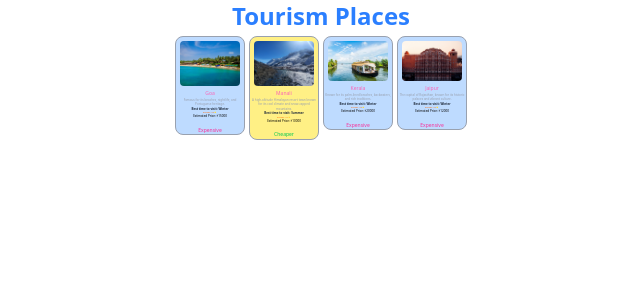
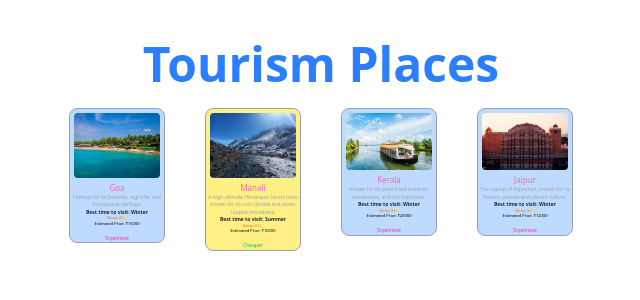
Before and after one commit to SaiMallikharjun98/Tourism, a React (Vite) app: page / in a window 1280 px wide. Shown: the top 300 px of the page, without its empty margins (319-959 px from the left). Built offline with nearby package versions, Linux system fonts and the light colour scheme.

Commit message:
text sizes changed

```diff
--- a/src/App.jsx
+++ b/src/App.jsx
@@ -5,7 +5,7 @@ const App = () => {
     {
       placeName: "Goa",
       desc: "Famous for its beaches, nightlife, and Portuguese heritage.",
-      img: "/public/Goa-image.avif",
+      img: "/Goa-image.avif",
       whenToVisit: "Winter",
       ratings: 4.5,
       price: 15000,
@@ -13,7 +13,7 @@ const App = () => {
     {
       placeName: "Manali",
       desc: "A high-altitude Himalayan resort town known for its cool climate and snow-capped mountains.",
-      img: "/public/manali-image.avif",
+      img: "/manali-image.avif",
       whenToVisit: "Summer",
       ratings: 4.7,
       price: 10000,
@@ -21,7 +21,7 @@ const App = () => {
     {
       placeName: "Kerala",
       desc: "Known for its palm-lined beaches, backwaters, and rich traditions.",
-      img: "/public/kerala-image.avif",
+      img: "/kerala-image.avif",
       whenToVisit: "Winter",
       ratings: 4.8,
       price: 20000,
@@ -29,7 +29,7 @@ const App = () => {
     {
       placeName: "Jaipur",
       desc: "The capital of Rajasthan, known for its historic palaces and vibrant culture.",
-      img: "/public/jaipur-image.avif",
+      img: "/jaipur-image.avif",
       whenToVisit: "Winter",
       ratings: 4.6,
       price: 12000,
--- a/src/components/TouristPlace.jsx
+++ b/src/components/TouristPlace.jsx
@@ -3,14 +3,14 @@ import React from "react";
 const TouristPlace = (props) => {
   return (
     <>
-      <h1 className="text-2xl text-center text-blue-500 font-bold ">
+      <h1 className=" mt-10 text-5xl text-center text-blue-500 font-bold ">
         Tourism Places
       </h1>
-      <div className="flex flex-wrap justify-center gap-1">
+      <div className="flex flex-wrap justify-center gap-10">
         {props.places.map((place, index) => (
           <div key={index}>
             <div
-              className={`mt-1  mb-1 border-gray-400 border-[0.5px] rounded-lg w-[70px] flex flex-col text-center justify-center "
+              className={`mt-5 mb-1 border-gray-400 border-[0.5px] rounded-lg w-24 flex flex-col text-center justify-center "
             ${
               place.whenToVisit === "Summer" ? "bg-yellow-200" : "bg-blue-200"
             }`}
@@ -18,17 +18,17 @@ const TouristPlace = (props) => {
               <img
                 src={place.img}
                 alt={`${place.placeName} image`}
-                className="w-[90px] rounded-lg p-1"
+                className="w-24 rounded-lg p-1"
               />
-              <h2 className="text-[5px] text-pink-400 ">{place.placeName}</h2>
-              <p className="text-[3px] text-gray-400 ">{place.desc}</p>
-              <p className="text-[3px] text-gray-800 font-bold">
+              <h2 className="text-[8px] text-pink-400 ">{place.placeName}</h2>
+              <p className="text-[5px] text-gray-400 ">{place.desc}</p>
+              <p className="text-[5px] text-gray-800 font-bold">
                 Best time to visit: {place.whenToVisit}
               </p>
-              <p className="text-[2px] text-orange-500">
+              <p className="text-[3px] text-orange-500">
                 Ratings: {place.ratings}⭐
               </p>
-              <p className="text-[3px] text-black pb-2">
+              <p className="text-[4px] text-black pb-2">
                 Estimated Price: ₹{place.price}
               </p>
               {place.price < 12000 ? (
```
Also changed, not shown: 1 other file (tests, documents, lock files or other folders).
